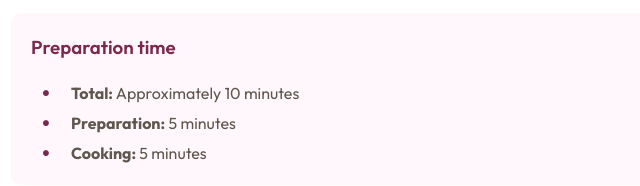
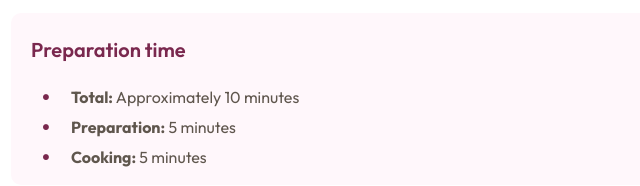
Before and after one commit to joncodes-stack/recipe-page, a plain HTML site: page index.html in a window 1280 px wide. Shown: the part 614-800 px from the top of the page, 301-941 px from the left. Drawn offline with Linux system fonts and the light colour scheme.

Commit message:
removendo h3

```diff
--- a/css/style.css
+++ b/css/style.css
@@ -49,10 +49,11 @@ img {
     border-radius: 10px;
 }
 
-.preparation-details h3 {
+.preparation-details p {
     color: #7A284E;
     font-family: "Outfit", sans-serif;
     font-weight: 600;
+    font-size: 20px;
 }
 
 .preparation-details {
--- a/index.html
+++ b/index.html
@@ -28,7 +28,7 @@
                 </div>
                 <div class="preparation-card">
                     <div class="preparation-details">
-                        <h3>Preparation time</h3>
+                        <p>Preparation time</p>
                         <ul>
                             <li><span><b>Total:</b> Approximately 10 minutes</span></li>
                             <li><span><b>Preparation:</b> 5 minutes</span></li>
```
